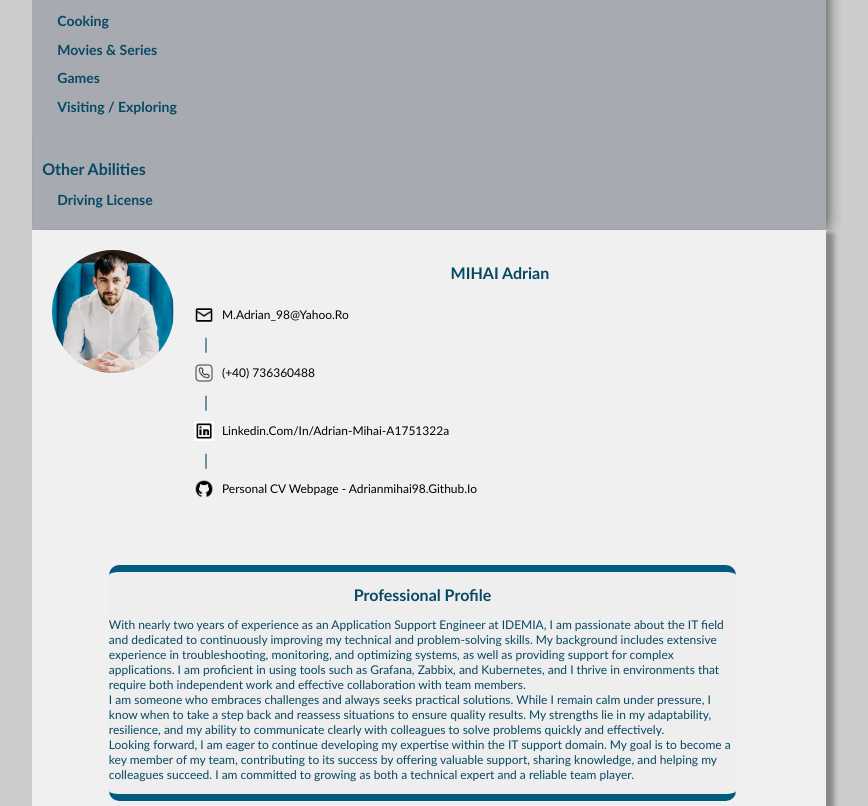
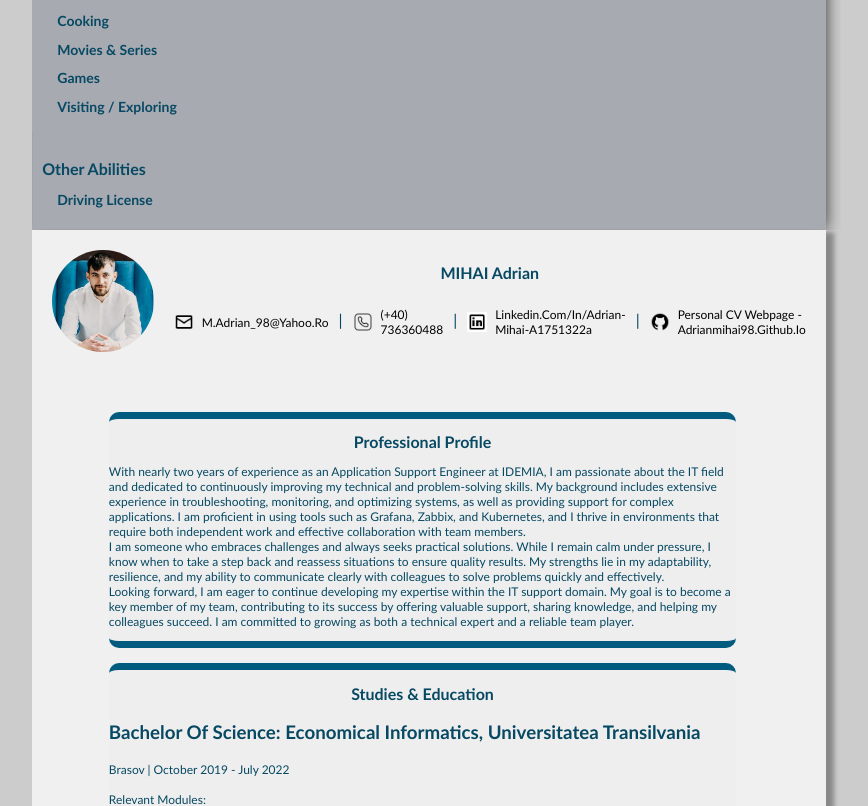
Before and after one commit to adrianmihai98/adrianmihai98.github.io, a PHP site: page / in a window 1280 px wide. Shown: the part 1000-1806 px from the top of the page, without its empty margins (211-1079 px from the left). Run offline with PHP 8.4, Linux system fonts and the light colour scheme.

Commit message:
removing .pdfTitle, .pdfDetails {}

```diff
--- a/style.css
+++ b/style.css
@@ -225,8 +225,3 @@
   text-decoration: none;
   color: black;
 }
-
-/* Ascunderea elementelor în funcție de context */
-.pdfTitle, .pdfDetails {
-  display: block;
-}
```
